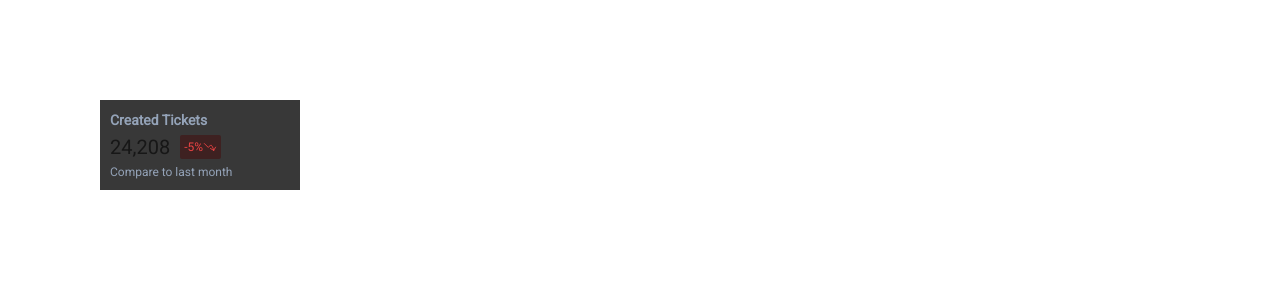
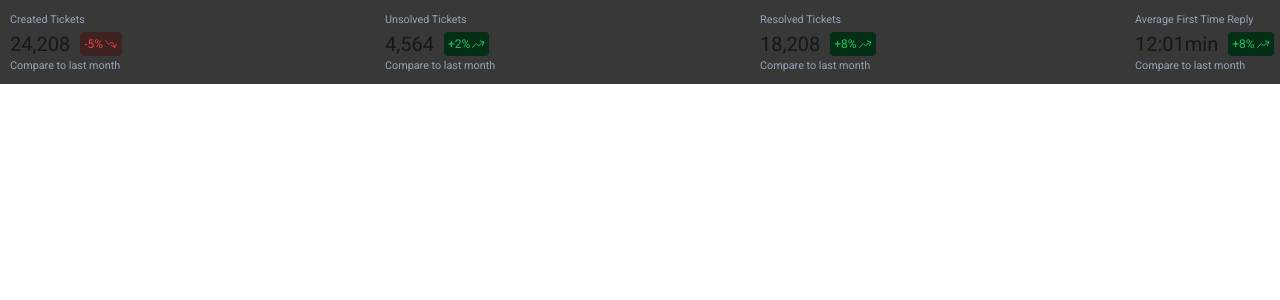
Before and after one commit to hA1nn-dot/Dashboard, a Next.js app: page / in a window 1280 px wide. Shown: the top 300 px of the page. Built offline with nearby package versions, Linux system fonts and the light colour scheme.

Commit message:
Add metric component
Move functionality to a component with params

```diff
--- a/src/app/page.module.css
+++ b/src/app/page.module.css
@@ -7,60 +7,8 @@
   --button-secondary-hover: #f2f2f2;
 }
 
-.main {
-  margin: 100px;
-  width: 200px;
-  background-color: #383838;
+.metrics{
+  width: 1500px;
+  justify-content: space-around;
   display: flex;
-  flex-direction: column;
-  align-items: flex-start;
-  gap: 5px;
-  padding: 10px;
 }
-
-.title > h2{
-  font-size: .875rem;
-  line-height: 1.25rem;
-  color: #94A3B8;
-}
-
-.measure{
-  display: flex;
-  gap: 10px;
-
-}
-
-.measure > h3{
-  font-size: 20px;
-  font-weight: 500;
-}
-
-.description{
-  color: #94A3B8;
-  font-size: .75rem;
-  line-height: 1rem;
-}
-
-
-
-.tendency{
-  font-size: .75rem;
-  line-height: 1rem;
-  display: flex;
-  align-items: center;
-  padding: 2px 4px;
-  color: #EF4444;
-  background: rgb(69 10 10/.5);
-  border-radius: calc(6px - 4px);
-}
-
-.icon{
-  width: 14px;
-  height: 14px;
-}
-
-
-.text-xs {
-  font-size: .75rem;
-  line-height: 1rem;
-}
--- a/src/app/page.tsx
+++ b/src/app/page.tsx
@@ -1,28 +1,13 @@
 import styles from "./page.module.css";
-
-
-
-
+import Metric from "@/components/metric/metric";
 export default function Home() {
   return (
-    <div className={`${styles.page}`}>
-      <div className={styles.main}>
-        <div className={styles.title}>
-          <h2>Created Tickets</h2>
-        </div>
-        <div className={styles.measure}>
-          <h3>24,208</h3>
-          <div className={styles.tendency}>
-            -5%<svg xmlns="http://www.w3.org/2000/svg" fill="none" viewBox="0 0 24 24" strokeWidth={1.5} stroke="currentColor" className={styles.icon}>
-                <path strokeLinecap="round" strokeLinejoin="round" d="M2.25 6 9 12.75l4.286-4.286a11.948 11.948 0 0 1 4.306 6.43l.776 2.898m0 0 3.182-5.511m-3.182 5.51-5.511-3.181" />
-              </svg>
-          </div>
-        </div>
-        <div className={styles.description}>
-          Compare to last month
-        </div>
+    <div className={styles.metrics}>
+      <Metric title="Created Tickets" amount="24,208" measure={-5}/>
+      <Metric title="Unsolved Tickets" amount="4,564" measure={2}/>
+      <Metric title="Resolved Tickets" amount="18,208" measure={8}/>
+      <Metric title="Average First Time Reply" amount="12:01min" measure={8}/>
+    </div>
 
-      </div>
-    </div>
   );
 }
--- /dev/null
+++ b/src/components/metric/metric.module.css
@@ -0,0 +1,70 @@
+.main {
+    width: 500px;
+    background-color: #383838;
+    display: flex;
+    flex-direction: column;
+    align-items: flex-start;
+    padding: 10px;
+    gap: 2px;
+}
+
+.title > h2{
+    font-size: .675rem;
+    line-height: 1.25rem;
+    color: #94A3B8;
+    font-weight: 100;
+}
+
+.measure{
+    display: flex;
+    gap: 10px;
+
+}
+
+.measure > h3{
+    font-size: 20px;
+    font-weight: 500;
+}
+
+.description{
+    color: #94A3B8;
+    font-size: .675rem;
+    line-height: 1rem;
+}
+
+
+
+.tendency{
+    font-size: .75rem;
+    line-height: 1rem;
+    display: flex;
+    gap: 1px;
+    align-items: center;
+    padding: 0 4px;
+    border-radius: calc(8px - 4px);
+}
+
+.tendency:hover{
+    cursor: pointer;
+}
+
+.icon{
+    width: 14px;
+    height: 14px;
+}
+
+
+.text-xs {
+    font-size: .75rem;
+    line-height: 1rem;
+}
+
+.danger{
+    color: #EF4444;
+    background: rgb(69 10 10/.5);
+}
+
+.success{
+    color: #22C55E;
+    background: #052E16;
+}
--- /dev/null
+++ b/src/components/metric/metric.tsx
@@ -0,0 +1,40 @@
+import styles from "./metric.module.css";
+
+type Metric = {
+    title: string,
+    measure: number,
+    amount: string,
+}
+
+const Metric: React.FC<Metric> = ({title,measure,amount}) => {
+    return (
+        <div className={styles.main}>
+            <div className={styles.title}>
+                <h2>{title}</h2>
+            </div>
+            <div className={styles.measure}>
+            <h3>{amount}</h3>
+            <div className={`${styles.tendency} ${measure >= 0 ? styles.success : styles.danger}`}>
+
+                {measure > 0 ? '+': ''}{measure}% {
+                    measure >= 0 ? (
+                        <svg xmlns="http://www.w3.org/2000/svg" fill="none" viewBox="0 0 24 24" stroke-width="1.5" stroke="currentColor" className={`${styles.icon}`}>
+                            <path stroke-linecap="round" stroke-linejoin="round" d="M2.25 18 9 11.25l4.306 4.306a11.95 11.95 0 0 1 5.814-5.518l2.74-1.22m0 0-5.94-2.281m5.94 2.28-2.28 5.941" />
+                        </svg>
+                    ) : (
+                        <svg xmlns="http://www.w3.org/2000/svg" fill="none" viewBox="0 0 24 24" strokeWidth={1.5} stroke="currentColor" className={`${styles.icon}`}>
+                            <path strokeLinecap="round" strokeLinejoin="round" d="M2.25 6 9 12.75l4.286-4.286a11.948 11.948 0 0 1 4.306 6.43l.776 2.898m0 0 3.182-5.511m-3.182 5.51-5.511-3.181" />
+                        </svg>
+                    )
+                }
+            </div>
+            </div>
+            <div className={styles.description}>
+            Compare to last month
+            </div>
+
+        </div>
+    );
+}
+
+export default Metric;
```
